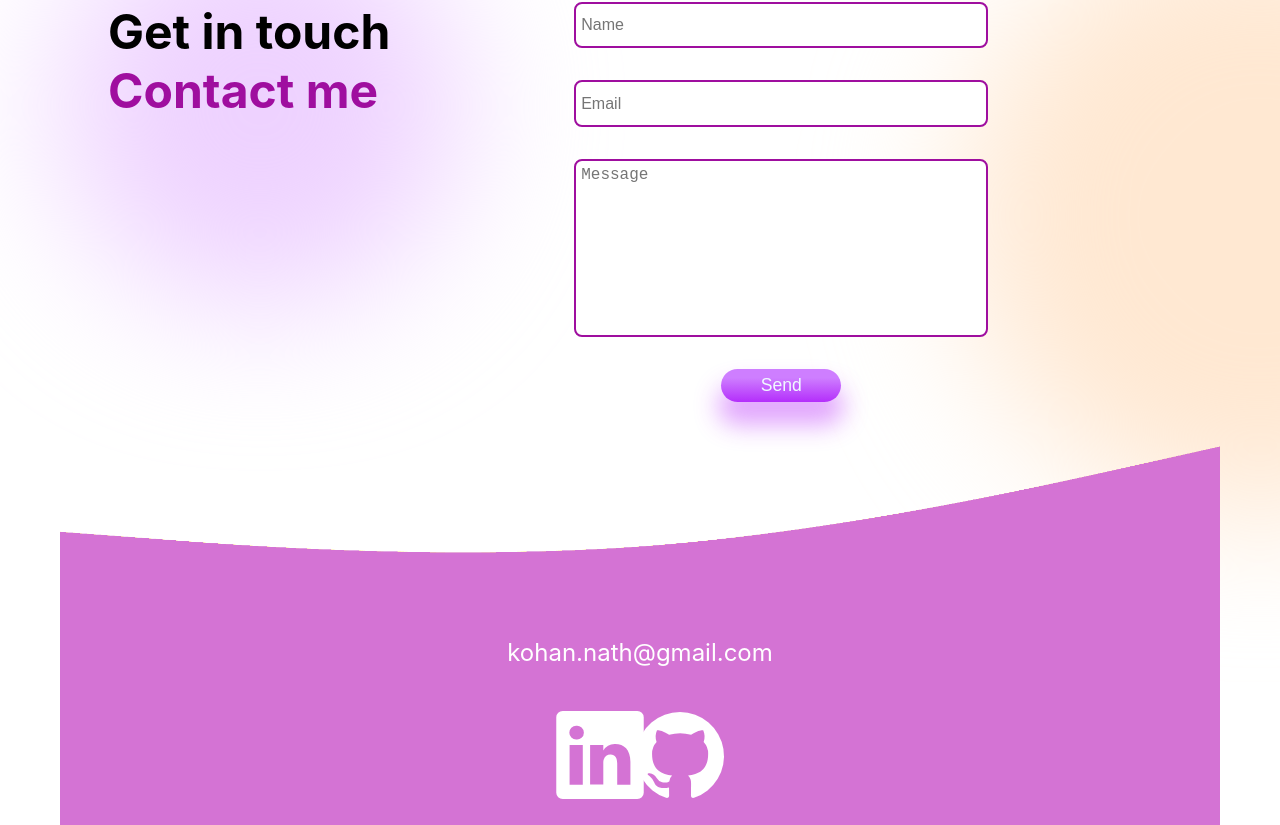
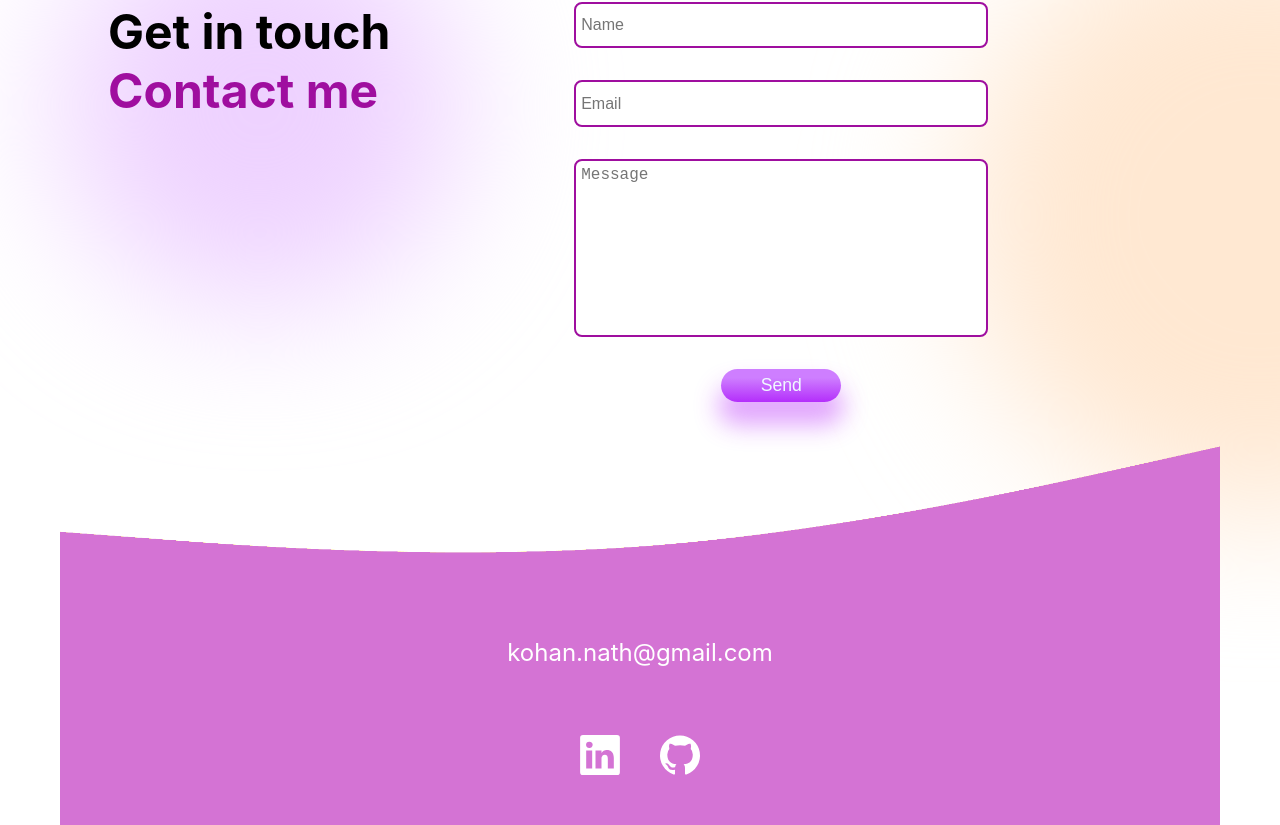
Before and after one commit to kohantikanath/Kohantika-Portfolio, a React (Create React App) app: page / in a window 1280 px wide. Shown: the part 4080-4905 px from the top of the page. Built offline with nearby package versions, Linux system fonts and the light colour scheme.

Commit message:
Updated icon size

```diff
--- a/src/Components/Footer/Footer.css
+++ b/src/Components/Footer/Footer.css
@@ -80,4 +80,8 @@
     .f-icons {
         gap: 0.5rem;
     }
+    .f-i {
+        height: 1rem;
+        margin: 0;
+    }
 }
--- a/src/Components/Footer/Footer.js
+++ b/src/Components/Footer/Footer.js
@@ -11,10 +11,10 @@ function Footer() {
         <span>kohan.nath@gmail.com</span>
         <div className="f-icons">
           <a href="https://www.linkedin.com/in/kohantika-nath-25b023283/">
-            <LinkedIn color="white" size="3rem" className="i" />
+            <LinkedIn color="white" size="3rem" className="fi" />
           </a>
           <a href="https://github.com/kohantikanath">
-            <GitHub color="white" size="3rem" className="i" />
+            <GitHub color="white" size="3rem" className="fi" />
           </a>
         </div>
       </div>
```
